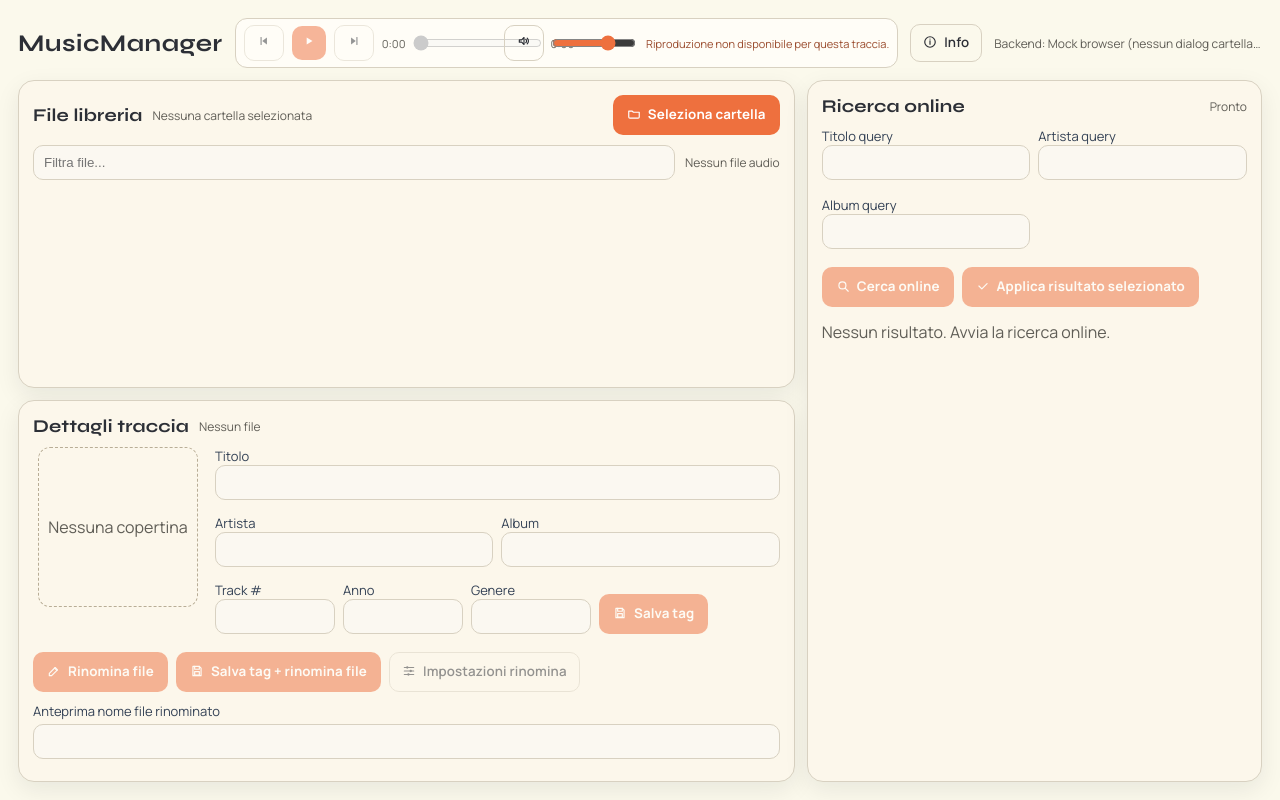
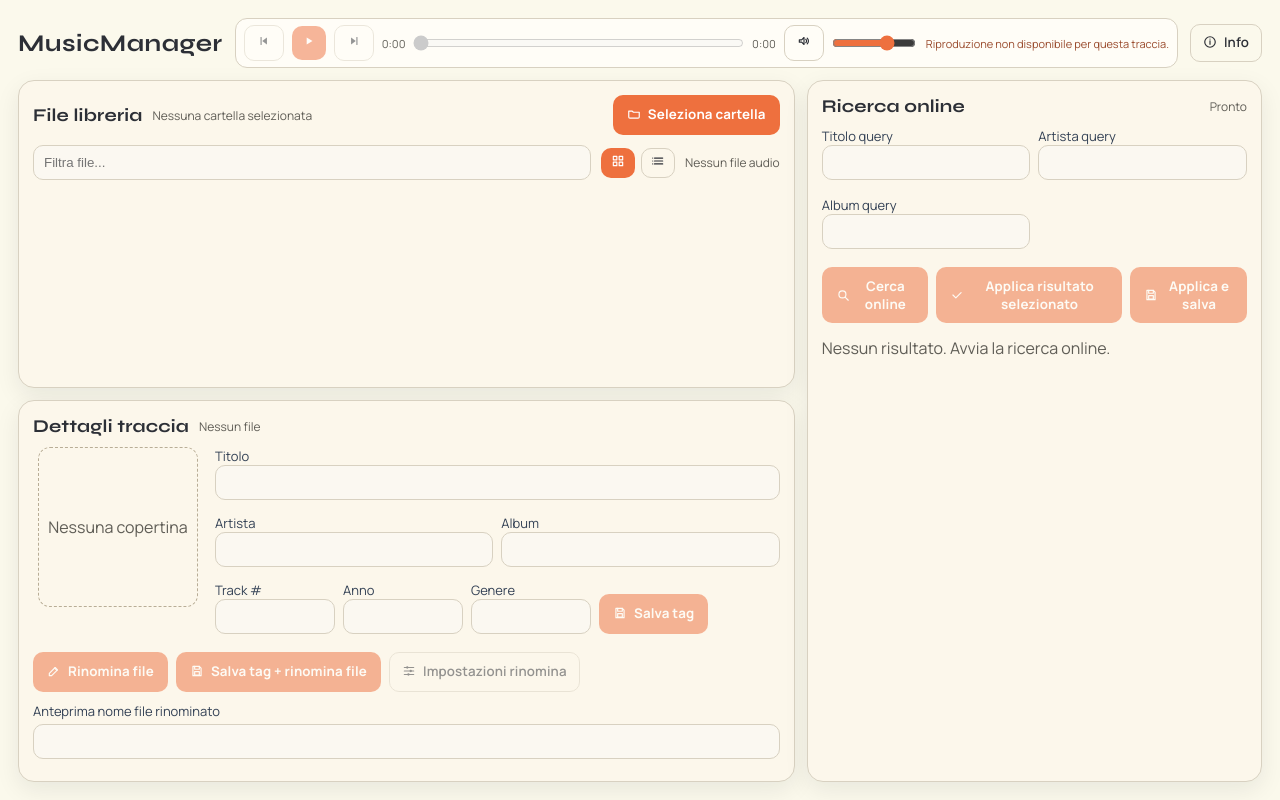
Before and after one commit to a55mage/discoballs, a React (Vite) app: page / in a window 1280 px wide. Built offline with nearby package versions, Linux system fonts and the light colour scheme.

Commit message:
update ui

```diff
--- a/src/App.tsx
+++ b/src/App.tsx
@@ -1,11 +1,10 @@
 import { type SVGProps, useEffect, useMemo, useRef, useState } from "react";
 import { Card } from "./components/Card";
-import { createAdapter, runtimeModeLabel } from "./api/tauriAdapter";
+import { createAdapter } from "./api/tauriAdapter";
 import { mockAdapter } from "./api/mockAdapter";
 import type { OnlineMatch, RenameField, Track } from "./types";
 
 const adapter = createAdapter(mockAdapter);
-const runtimeMode = runtimeModeLabel();
 const RENAME_FIELD_OPTIONS: Array<{ key: RenameField; label: string }> = [
   { key: "tracknumber", label: "Numero traccia" },
   { key: "artist", label: "Artista" },
@@ -136,6 +135,26 @@ const IconMute = (props: SVGProps<SVGSVGElement>) => (
   </IconBase>
 );
 
+const IconGrid = (props: SVGProps<SVGSVGElement>) => (
+  <IconBase {...props}>
+    <rect x="4" y="4" width="6" height="6" />
+    <rect x="14" y="4" width="6" height="6" />
+    <rect x="4" y="14" width="6" height="6" />
+    <rect x="14" y="14" width="6" height="6" />
+  </IconBase>
+);
+
+const IconListCompact = (props: SVGProps<SVGSVGElement>) => (
+  <IconBase {...props}>
+    <line x1="6" y1="7" x2="20" y2="7" />
+    <line x1="6" y1="12" x2="20" y2="12" />
+    <line x1="6" y1="17" x2="20" y2="17" />
+    <circle cx="3" cy="7" r="1" fill="currentColor" stroke="none" />
+    <circle cx="3" cy="12" r="1" fill="currentColor" stroke="none" />
+    <circle cx="3" cy="17" r="1" fill="currentColor" stroke="none" />
+  </IconBase>
+);
+
 export function App() {
   const audioRef = useRef<HTMLAudioElement | null>(null);
   const [tracks, setTracks] = useState<Track[]>([]);
@@ -160,6 +179,7 @@ export function App() {
   const [isMuted, setIsMuted] = useState(false);
   const [audioSrc, setAudioSrc] = useState("");
   const [audioError, setAudioError] = useState("");
+  const [libraryViewMode, setLibraryViewMode] = useState<"card" | "compact">("card");
 
   const selectedTrack = tracks.find((t) => t.id === selectedTrackId) ?? null;
   const selectedResult = onlineResults.find((r) => r.id === selectedResultId) ?? null;
@@ -438,6 +458,47 @@ export function App() {
     setSearchStatus("Risultato applicato. Salva la traccia per confermare le modifiche.");
   }
 
+  async function handleApplyAndSaveOnlineResult() {
+    if (!selectedTrack || !selectedResult) {
+      return;
+    }
+
+    const nextTrack: Track = {
+      ...selectedTrack,
+      title: selectedResult.title,
+      artist: selectedResult.artist,
+      album: selectedResult.album,
+      tracknumber: selectedResult.tracknumber ?? selectedTrack.tracknumber,
+      year: selectedResult.date.slice(0, 4),
+      coverUrl: selectedResult.coverUrl,
+      hasCover: Boolean(selectedResult.coverUrl),
+    };
+
+    setTracks((prev) =>
+      prev.map((track) => (track.id === selectedTrack.id ? nextTrack : track))
+    );
+
+    try {
+      const result = await adapter.saveTrack(
+        nextTrack.id,
+        nextTrack.path,
+        {
+          title: nextTrack.title,
+          artist: nextTrack.artist,
+          album: nextTrack.album,
+          tracknumber: nextTrack.tracknumber,
+          year: nextTrack.year,
+          genre: nextTrack.genre,
+        },
+        nextTrack.coverUrl
+      );
+      updateTrackPathAfterSave(selectedTrack.id, result.path);
+      setSearchStatus("Risultato applicato e tag salvati nella traccia");
+    } catch (error) {
+      setSearchStatus(`Errore applica e salva: ${formatError(error)}`);
+    }
+  }
+
   function handleInfoClick() {
     window.alert(
       "MusicManager\n\nOrganizza MP3/FLAC, cerca metadati online (MusicBrainz + iTunes) e salva tag/copertina sulla traccia selezionata."
@@ -594,9 +655,6 @@ export function App() {
         <button className="ghost-button" onClick={handleInfoClick}>
           <span className="btn-content"><IconInfo className="btn-icon" />Info</span>
         </button>
-        <span className="library-path">
-          Backend: {runtimeMode === "tauri" ? "Tauri desktop" : "Mock browser (nessun dialog cartella nativo)"}
-        </span>
       </header>
 
       <main className="two-col">
@@ -620,13 +678,37 @@ export function App() {
                 value={query}
                 onChange={(e) => setQuery(e.target.value)}
               />
+              <div className="library-view-toggle">
+                <button
+                  className={libraryViewMode === "card" ? "view-mode-button" : "ghost-button view-mode-button"}
+                  onClick={() => setLibraryViewMode("card")}
+                  title="Vista card"
+                >
+                  <span className="btn-content"><IconGrid className="btn-icon" /></span>
+                </button>
+                <button
+                  className={libraryViewMode === "compact" ? "view-mode-button" : "ghost-button view-mode-button"}
+                  onClick={() => setLibraryViewMode("compact")}
+                  title="Vista lista compatta"
+                >
+                  <span className="btn-content"><IconListCompact className="btn-icon" /></span>
+                </button>
+              </div>
               <span className="library-summary">{librarySummary}</span>
             </div>
-            <ul className="track-list">
+            <ul className={libraryViewMode === "compact" ? "track-list compact" : "track-list"}>
               {filteredTracks.map((track) => (
                 <li key={track.id}>
                   <button
-                    className={track.id === selectedTrackId ? "track-item active" : "track-item"}
+                    className={
+                      track.id === selectedTrackId
+                        ? libraryViewMode === "compact"
+                          ? "track-item compact active"
+                          : "track-item active"
+                        : libraryViewMode === "compact"
+                          ? "track-item compact"
+                          : "track-item"
+                    }
                     onClick={() => {
                       setSelectedTrackId(track.id);
                       setSearchTitle(track.title);
@@ -639,11 +721,20 @@ export function App() {
                     ) : (
                       <div className="track-thumb-placeholder">♪</div>
                     )}
-                    <span className="track-text">
-                      <strong>{track.title || "Senza titolo"}</strong>
-                      <small>{track.artist || "Artista sconosciuto"}</small>
-                      <small className="muted">{track.album || "Album sconosciuto"}</small>
-                    </span>
+                    {libraryViewMode === "compact" ? (
+                      <span className="track-text compact">
+                        <strong>{track.title || "Senza titolo"}</strong>
+                        <small className="muted compact-inline">
+                          {track.artist || "Artista sconosciuto"} · {track.album || "Album sconosciuto"} · {track.year || "n/d"} · #{track.tracknumber || "-"} · {track.genre || "Genere n/d"} · {getFileName(track.path)}
+                        </small>
+                      </span>
+                    ) : (
+                      <span className="track-text">
+                        <strong>{track.title || "Senza titolo"}</strong>
+                        <small>{track.artist || "Artista sconosciuto"}</small>
+                        <small className="muted">{track.album || "Album sconosciuto"}</small>
+                      </span>
+                    )}
                   </button>
                 </li>
               ))}
@@ -766,6 +857,9 @@ export function App() {
               </button>
               <button onClick={handleApplyOnlineResult} disabled={!selectedResult || !selectedTrack}>
                 <span className="btn-content"><IconCheck className="btn-icon" />Applica risultato selezionato</span>
+              </button>
+              <button onClick={handleApplyAndSaveOnlineResult} disabled={!selectedResult || !selectedTrack}>
+                <span className="btn-content"><IconSave className="btn-icon" />Applica e salva</span>
               </button>
             </div>
 
--- a/src/styles.css
+++ b/src/styles.css
@@ -238,6 +238,11 @@ button:disabled {
   min-height: 0;
 }
 
+.track-list.compact {
+  grid-template-columns: 1fr;
+  gap: 4px;
+}
+
 .track-item {
   width: 100%;
   text-align: left;
@@ -249,6 +254,13 @@ button:disabled {
   gap: 8px;
   padding: 8px;
   border: 1px solid #e2e8e4;
+}
+
+.track-item.compact {
+  grid-template-columns: 20px 1fr;
+  align-items: center;
+  gap: 6px;
+  padding: 4px 6px;
 }
 
 button.track-item.active {
@@ -283,6 +295,24 @@ button.track-item:hover:enabled {
 .track-text {
   display: grid;
   gap: 2px;
+  min-width: 0;
+}
+
+.track-text.compact {
+  display: flex;
+  align-items: baseline;
+  gap: 8px;
+  min-width: 0;
+}
+
+.track-text.compact strong {
+  font-size: 12px;
+  max-width: 220px;
+}
+
+.compact-inline {
+  font-size: 11px;
+  flex: 1;
   min-width: 0;
 }
 
@@ -414,7 +444,7 @@ button.track-item:hover:enabled {
 
 .library-filter-row {
   display: grid;
-  grid-template-columns: minmax(220px, 1fr) auto;
+  grid-template-columns: minmax(220px, 1fr) auto auto;
   align-items: center;
   gap: 10px;
   margin-bottom: 8px;
@@ -424,10 +454,28 @@ button.track-item:hover:enabled {
   margin-bottom: 0;
 }
 
+.library-view-toggle {
+  display: flex;
+  gap: 6px;
+}
+
+.view-mode-button {
+  min-width: 34px;
+  padding: 5px 8px;
+}
+
 .library-summary {
   font-size: 12px;
   color: var(--ink-secondary);
   white-space: nowrap;
+}
+
+.track-item.compact .track-thumb,
+.track-item.compact .track-thumb-placeholder {
+  width: 18px;
+  height: 18px;
+  border-radius: 4px;
+  font-size: 10px;
 }
 
 .search-status {
@@ -616,6 +664,12 @@ button.track-item:hover:enabled {
     grid-template-columns: 1fr;
   }
 
+  .library-view-toggle {
+    width: 100%;
+    display: grid;
+    grid-template-columns: 1fr 1fr;
+  }
+
   .library-summary {
     white-space: normal;
   }
```
Also changed, not shown: 7 other files (tests, documents, lock files or other folders).
